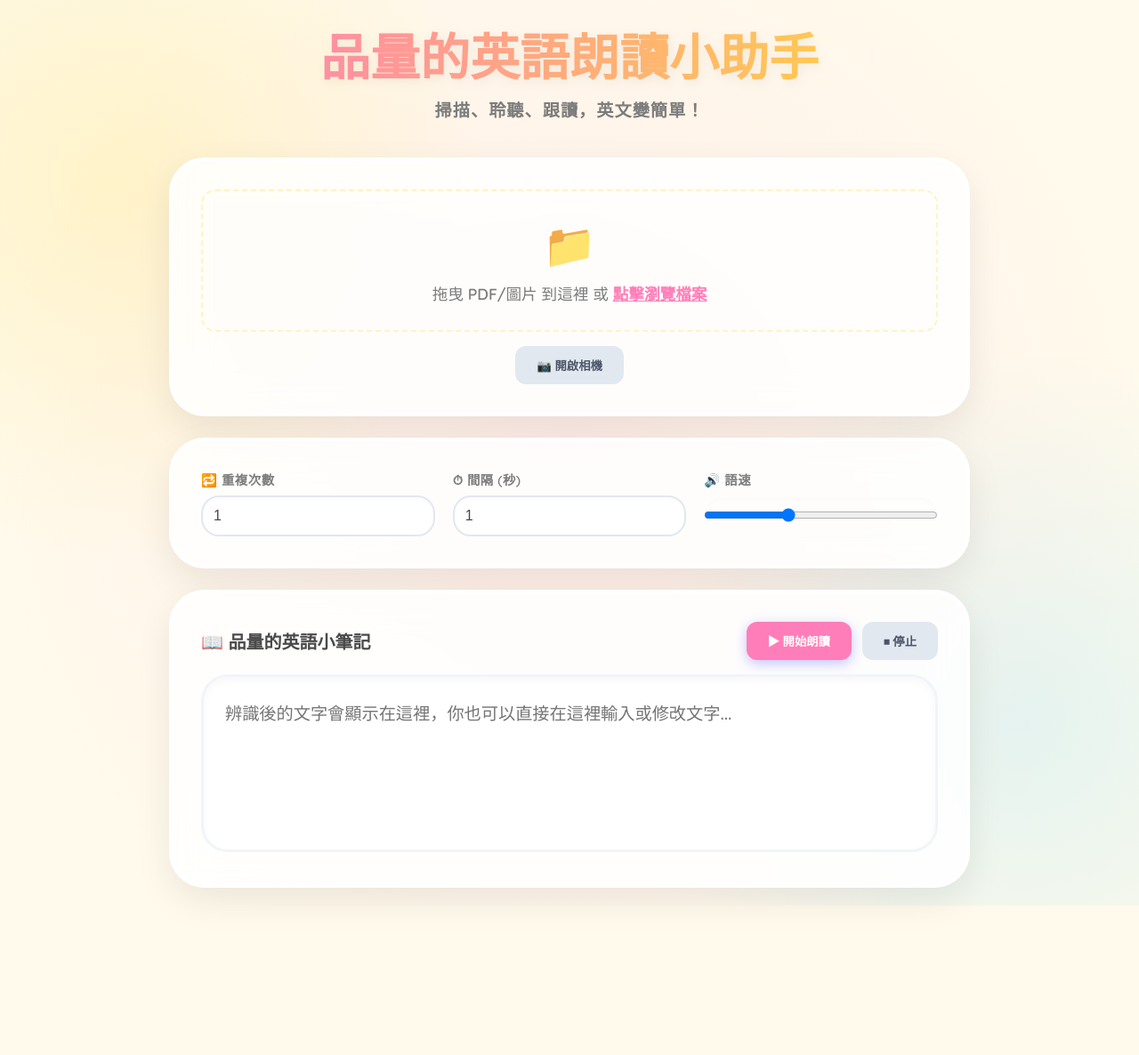
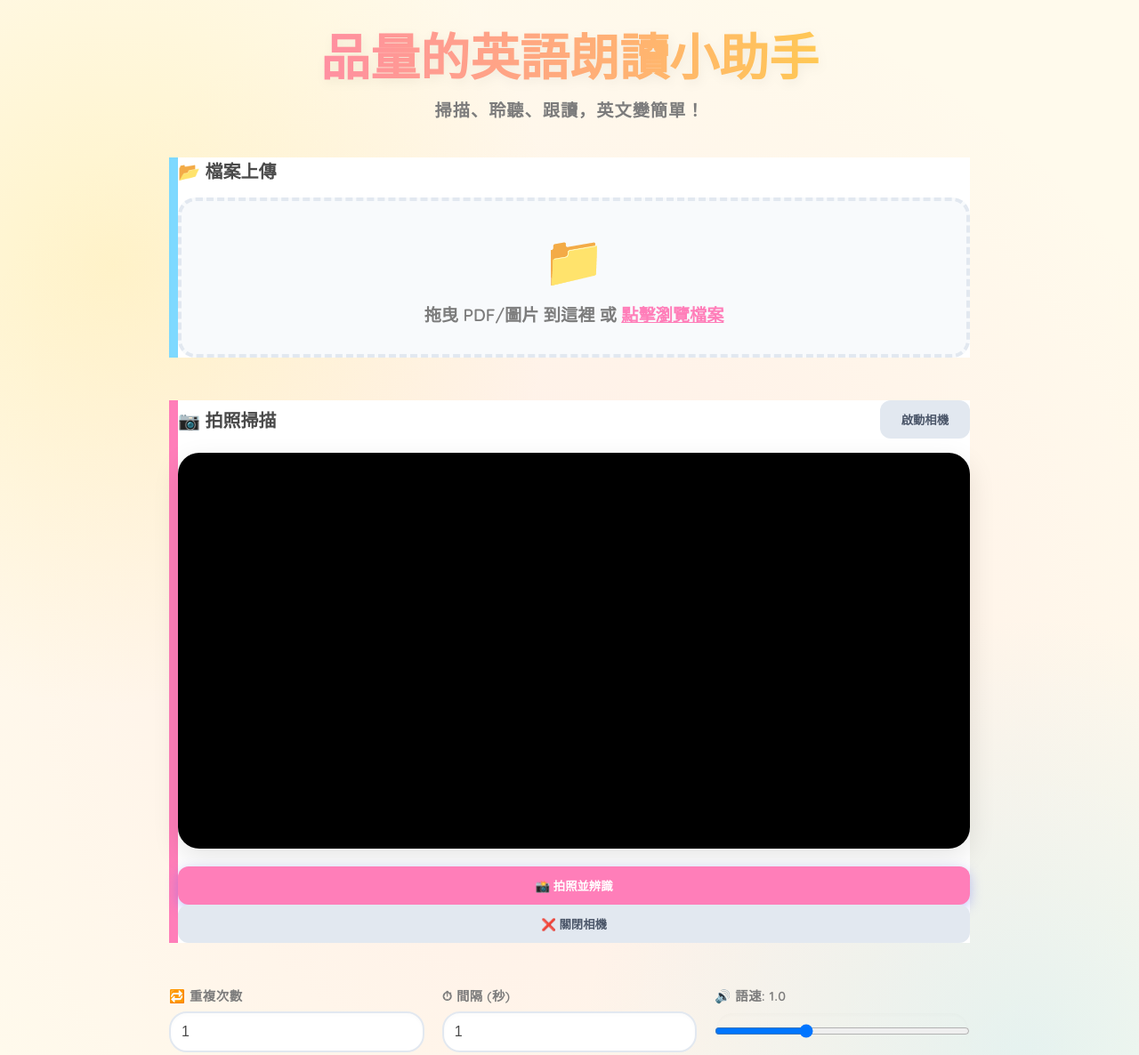
Before and after one commit to sanyi246751/english, a website built with Vite: page index.html in a window 1280 px wide. Shown: the top 1186 px of the page at 89% size. Before the commit the page ends 1018 px from the top, so only its background shows below. Built offline with nearby package versions, Linux system fonts and the light colour scheme.

Commit message:
initial commit for Pin-Liang English app

```diff
--- a/index.html
+++ b/index.html
@@ -19,14 +19,23 @@
         </header>
 
         <main>
+            <!-- File Upload Card -->
             <div class="glass-card upload-section">
+                <div class="section-header">
+                    <h2>📂 檔案上傳</h2>
+                </div>
                 <div class="drop-zone" id="drop-zone">
                     <div class="icon-upload">📁</div>
                     <p>拖曳 PDF/圖片 到這裡 或 <span>點擊瀏覽檔案</span></p>
                     <input type="file" id="file-input" hidden accept="image/*, application/pdf">
                 </div>
-                <div class="camera-actions">
-                    <button id="btn-camera-toggle" class="btn-secondary">📷 開啟相機</button>
+            </div>
+
+            <!-- Camera Scan Card -->
+            <div class="glass-card camera-section">
+                <div class="section-header">
+                    <h2>📷 拍照掃描</h2>
+                    <button id="btn-camera-toggle" class="btn-secondary">啟動相機</button>
                 </div>
                 <div id="camera-container" class="hidden">
                     <video id="camera-stream" autoplay playsinline></video>
@@ -46,7 +55,7 @@
                         <input type="number" id="interval" value="1" min="0" max="10" step="0.5">
                     </div>
                     <div class="control-group">
-                        <label>🔊 語速</label>
+                        <label>🔊 語速: <span id="rate-value">1.0</span></label>
                         <input type="range" id="rate" min="0.5" max="2" value="1" step="0.1">
                     </div>
                 </div>
--- a/main.js
+++ b/main.js
@@ -2,6 +2,8 @@
 const TESSERACT_LANG = 'eng';
 const STATUS_EL = document.getElementById('status-display');
 const TEXT_OUTPUT = document.getElementById('text-output');
+const RATE_VALUE_EL = document.getElementById('rate-value');
+// ... other consts
 const FILE_INPUT = document.getElementById('file-input');
 const DROP_ZONE = document.getElementById('drop-zone');
 const REPEAT_COUNT = document.getElementById('repeat-count');
@@ -264,6 +266,12 @@ FILE_INPUT.addEventListener('change', (e) => {
 document.getElementById('btn-read').addEventListener('click', speakText);
 document.getElementById('btn-stop').addEventListener('click', stopSpeaking);
 
+// Rate display update
+RATE_INPUT.addEventListener('input', (e) => {
+    const val = parseFloat(e.target.value).toFixed(1);
+    RATE_VALUE_EL.textContent = val;
+});
+
 // Camera events
 BTN_CAMERA_TOGGLE.addEventListener('click', startCamera);
 BTN_CAPTURE.addEventListener('click', captureAndOCR);
--- a/style.css
+++ b/style.css
@@ -80,76 +80,88 @@ main {
   gap: 24px;
 }
 
-.glass-card {
-  background: var(--glass-bg);
-  backdrop-filter: blur(20px);
-  -webkit-backdrop-filter: blur(20px);
-  border: 4px solid white; /* Thick white border for cuteness */
-  border-radius: 40px; /* Extra round */
-  padding: 32px;
-  box-shadow: 0 15px 40px rgba(0, 0, 0, 0.08); /* Soft shadow */
-  transition: var(--transition);
+/* Section Styles */
+.upload-section {
+  background: white;
+  border-left: 10px solid var(--secondary-color);
+  margin-bottom: 24px;
 }
 
-.glass-card:hover {
-  border-color: rgba(99, 102, 241, 0.3);
-  transform: translateY(-4px);
+.camera-section {
+  background: white;
+  border-left: 10px solid var(--primary-color);
+  margin-bottom: 24px;
 }
 
+.section-header {
+  display: flex;
+  justify-content: space-between;
+  align-items: center;
+  margin-bottom: 20px;
+}
+
+.section-header h2 {
+  font-family: var(--font-header);
+  font-size: 1.5rem;
+  color: var(--text-main);
+}
+
+/* File Upload Specifics */
 .drop-zone {
-  border: 2px dashed var(--glass-border);
-  border-radius: 16px;
-  height: 160px;
+  border: 4px dashed #E2E8F0;
+  border-radius: 20px;
+  height: 180px;
   display: flex;
   flex-direction: column;
   justify-content: center;
   align-items: center;
   cursor: pointer;
-  background: rgba(255, 255, 255, 0.05);
+  background: #F8FAFC;
   transition: var(--transition);
 }
 
 .drop-zone:hover, .drop-zone.drag-active {
-  background: rgba(99, 102, 241, 0.1);
-  border-color: var(--primary-color);
+  background: #F0F9FF;
+  border-color: var(--secondary-color);
+  transform: scale(1.02);
 }
 
-.icon-upload { font-size: 3rem; margin-bottom: 12px; }
-.drop-zone p { color: var(--text-dim); font-size: 1.1rem; }
-.drop-zone span { color: var(--primary-color); font-weight: 600; text-decoration: underline; }
+.icon-upload { font-size: 3.5rem; margin-bottom: 12px; }
+.drop-zone p { color: var(--text-dim); font-size: 1.2rem; font-weight: 600; }
+.drop-zone span { color: var(--primary-color); text-decoration: underline; }
 
+/* Camera Specifics */
 #camera-stream {
   width: 100%;
-  max-height: 50vh; /* Scaled for mobile */
-  border-radius: 20px;
-  background: black;
+  max-height: 60vh;
+  border-radius: 24px;
+  background: #000;
   object-fit: cover;
+  margin-bottom: 20px;
+  box-shadow: 0 10px 30px rgba(0,0,0,0.1);
 }
 
-#camera-container .btn-primary {
+#camera-container {
+  display: flex;
+  flex-direction: column;
   width: 100%;
-  margin: 10px 0;
-  padding: 18px;
+  animation: slideIn 0.4s ease-out;
 }
-#camera-container.hidden { display: none !important; }
 
-.camera-actions {
-  display: flex;
-  justify-content: center;
-  gap: 12px;
-  margin-top: 16px;
+@keyframes slideIn {
+  from { opacity: 0; transform: translateY(20px); }
+  to { opacity: 1; transform: translateY(0); }
 }
 
 .grid-controls {
   display: grid;
-  grid-template-columns: 1fr; /* Stacks by default */
-  gap: 16px;
+  grid-template-columns: 1fr;
+  gap: 20px;
 }
 
 @media (min-width: 600px) {
   .grid-controls {
-    grid-template-columns: repeat(auto-fit, minmax(200px, 1fr));
-    gap: 20px;
+    grid-template-columns: repeat(3, 1fr);
   }
 }
 
```
